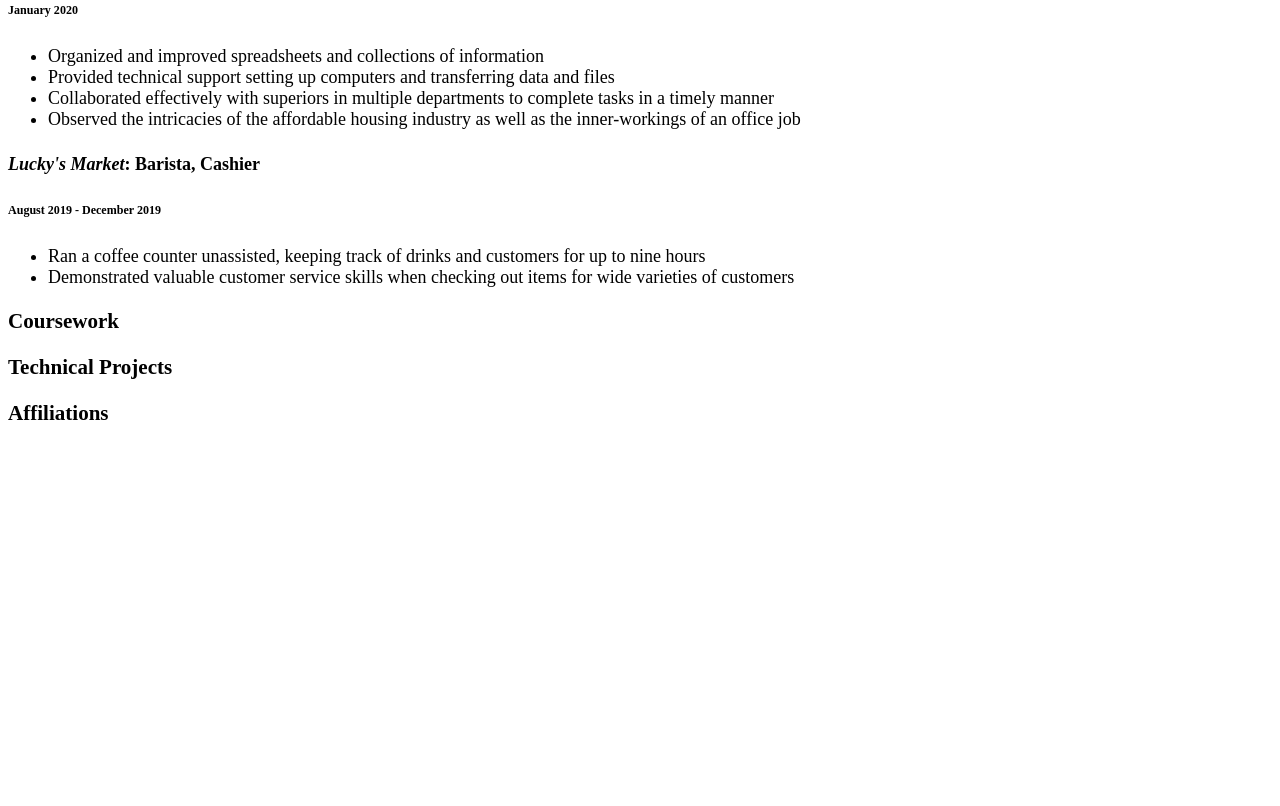
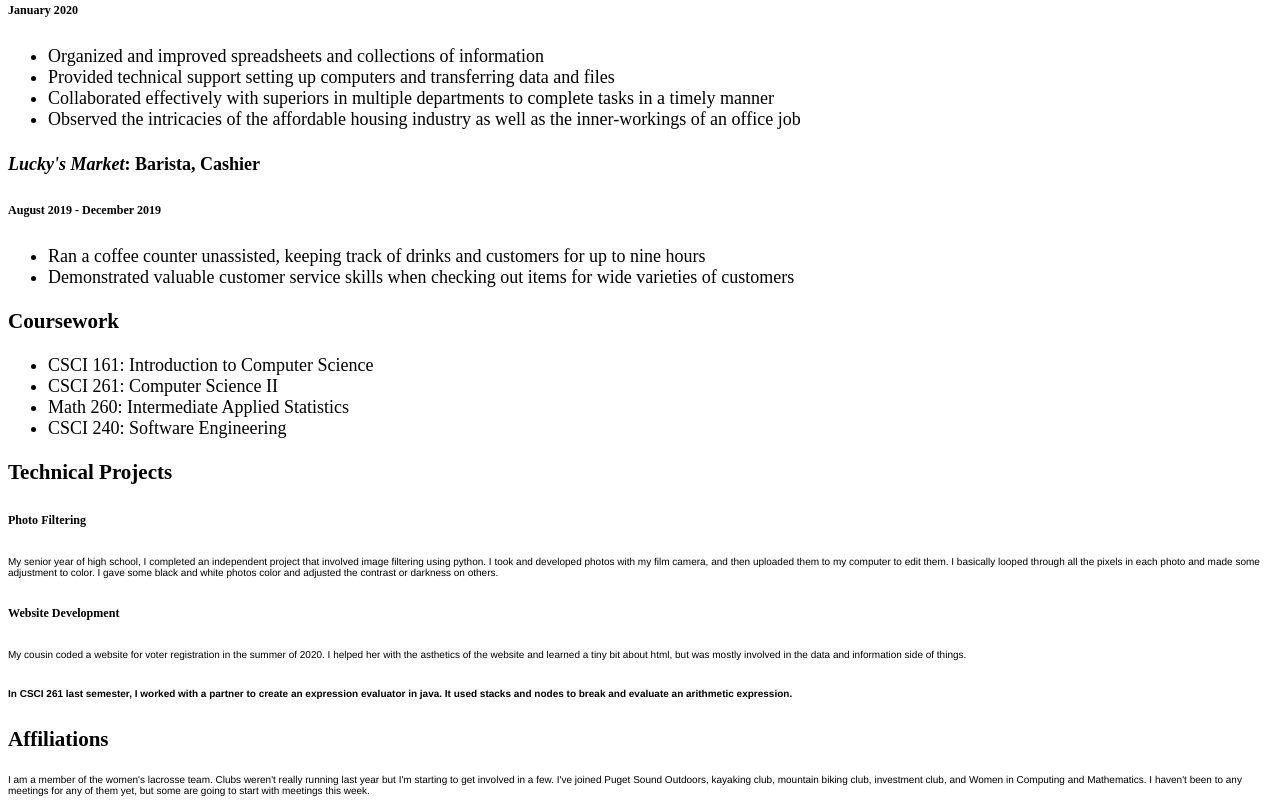
Before and after one commit to claire-yegian/claire-yegian.github.io, a plain HTML site: page resume.html in a window 1280 px wide. Shown: the part 751-1557 px from the top of the page. Before the commit the page ends 1198 px from the top, so only its background shows below. Drawn offline with Linux system fonts and the light colour scheme.

Commit message:
added coursework, technical projects, and affiliations content

```diff
--- a/resume.html
+++ b/resume.html
@@ -58,9 +58,35 @@
         </p>
 
         <h3>Coursework</h3>
+        <ul>
+            <li>CSCI 161: Introduction to Computer Science</li>
+            <li>CSCI 261: Computer Science II</li>
+            <li>Math 260: Intermediate Applied Statistics</li>
+            <li>CSCI 240: Software Engineering</li>
+        </ul>
 
         <h3>Technical Projects</h3>
+        <h6>Photo Filtering</h6>
+        <p>My senior year of high school, I completed an independent project that involved image filtering using python. I took and developed
+            photos with my film camera, and then uploaded them to my computer to edit them. I basically looped through all the pixels in each
+            photo and made some adjustment to color. I gave some black and white photos color and adjusted the contrast or darkness on others.
+        </p>
+
+        <h6>Website Development</h6>
+        <p>My cousin coded a website for voter registration in the summer of 2020. I helped her with the asthetics of the website and learned
+            a tiny bit about html, but was mostly involved in the data and information side of things.
+        </p>
+
+        <h6>
+            <p>In CSCI 261 last semester, I worked with a partner to create an expression evaluator in java. It used stacks and nodes to break
+                and evaluate an arithmetic expression.
+            </p>
+        </h6>
 
         <h3>Affiliations</h3>
+        <p>I am a member of the women's lacrosse team. Clubs weren't really running last year but I'm starting to get involved in a few. I've
+            joined Puget Sound Outdoors, kayaking club, mountain biking club, investment club, and Women in Computing and Mathematics. I haven't
+            been to any meetings for any of them yet, but some are going to start with meetings this week.
+        </p>
     </body>
 </html>
```
